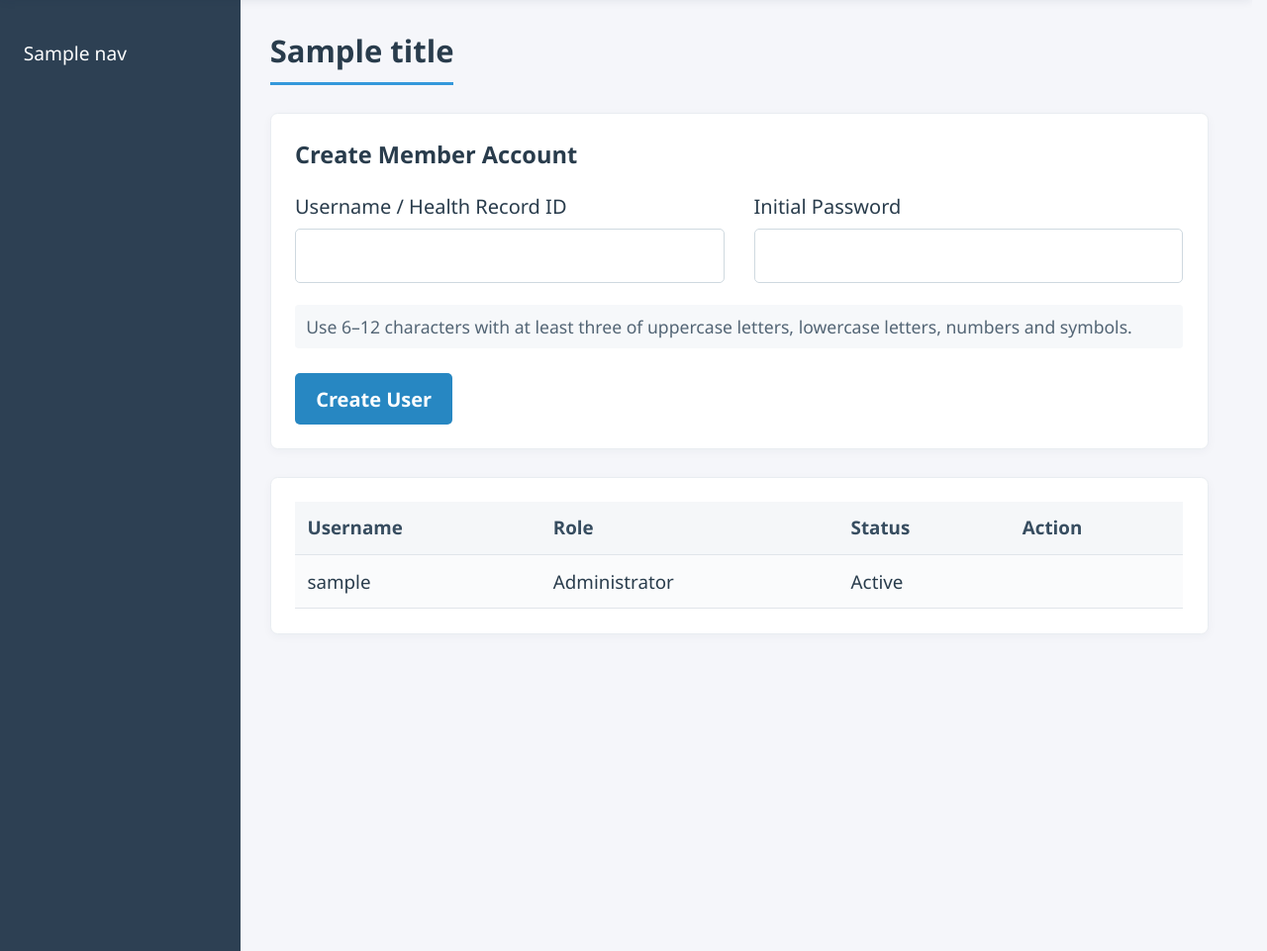
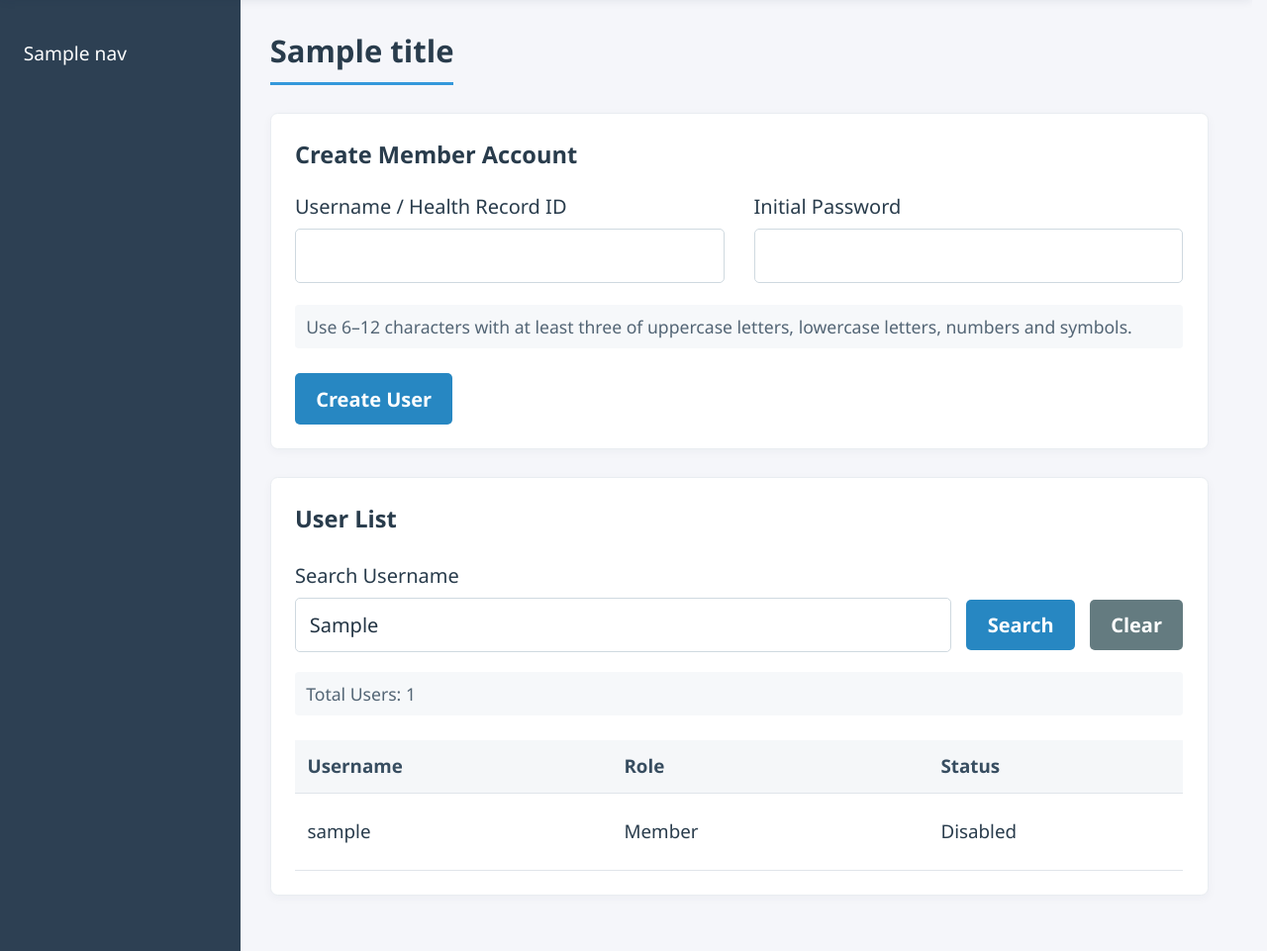
Before and after one commit to ed0ard/Health-Risk-Portal-Prototype, a Django app: template portal/templates/portal/main.html in a window 1280 px wide. Shown: the part 97-1058 px from the top of the page at 99% size. Run offline with Django 4.2, Linux system fonts and the light colour scheme; tables that the repository leaves empty hold one stand-in row (values such as "Sample post"); the template is opened without the code that fills it: values that come from a table or form of the project are taken from there, most other values are stand-ins (such as "Sample title", 1, 10 or a date in 2020).

Commit message:
Updated User Management

```diff
--- a/portal/static/portal/site.css
+++ b/portal/static/portal/site.css
@@ -19,6 +19,9 @@ label{display:block;font-weight:500}label+.hint{margin-top:0}h1,h2,h3,p{margin-t
 @media(max-width:54.6875em){.menu{display:inline-block;background:transparent;font-size:1.25rem;margin-right:0.5rem}.topbar{gap:0.5rem}.tools{width:100%;flex-wrap:wrap}.brand{font-size:1.15rem}.username{margin-left:auto}.shell{display:block}.shell nav{display:none}.shell nav.open{display:block}.grid,.radars{grid-template-columns:1fr}.login-card{padding:1.875rem 1.5625rem}.workspace{padding:1rem}.card{padding:1rem}.tiles{gap:0.5625rem}.tile{margin-bottom:0.75rem}.tabs a{padding:0.5rem}.actions{gap:0.4375rem}}
 @media print{.topbar,nav,.section-title,.filters,.report-head a,.profiles summary{display:none}.shell,.workspace{display:block;padding:0}.report{border:0;box-shadow:none}.report figure,table tr{break-inside:avoid}}
 
+/* Firefox opts out of its native reveal button with textfield, not none.
+   See mozilla/gecko-dev layout/forms/nsTextControlFrame.cpp. */
+.password-wrap input { -moz-appearance:textfield; appearance:textfield }
 .password-wrap input::-ms-reveal { display:none }
 .password-wrap input:placeholder-shown + .eye { visibility:hidden }
 .password-card { margin-inline:auto }
@@ -153,3 +156,18 @@ dialog [data-close]:focus-visible { outline:2px solid var(--blue); outline-offse
 }
 
 .model-option{min-width:0}.model-option-head{display:flex;align-items:center;justify-content:space-between;gap:.5rem}.settings-grid .model-option-head label{margin:0;font-size:.8rem;white-space:nowrap}
+
+.tools button.outline:hover { text-decoration:underline }
+.user-search { margin:0 -.25rem .75rem; padding:.25rem; overflow-x:auto }
+.user-search-controls { display:grid; grid-template-columns:minmax(8rem,1fr) max-content max-content; align-items:center; gap:.75rem; margin-top:.375rem }
+.user-search-controls input[type=search] { min-width:0; margin-top:0 }
+.user-search-controls > button,.user-search-controls > a { white-space:nowrap }
+.user-table { table-layout:fixed; min-width:64rem }
+.user-table col { width:25% }
+.user-table th,.user-table td { text-align:left; vertical-align:middle }
+.user-table td:first-child { overflow-wrap:anywhere }
+.user-actions { display:inline-grid; grid-template-columns:9rem 5rem; align-items:center; gap:.5rem; width:max-content }
+.user-actions > * { margin:0; white-space:nowrap }
+.user-actions button { font-size:1rem; padding:.5625rem .4rem }
+.user-actions form button { width:100% }
+.user-reset label { margin-bottom:.75rem }
--- a/portal/static/portal/site.js
+++ b/portal/static/portal/site.js
@@ -1,6 +1,33 @@
 function initPortal() {
 window.portalController?.abort();
 window.portalController=new AbortController();
+// Navigation reloads the inner workspace, whose scroll position browsers do not restore.
+if (document.querySelector("[data-user-management]")) {
+  const key = "health-user-list-scroll";
+  const workspace = document.querySelector(".workspace");
+  try {
+    const saved = JSON.parse(sessionStorage.getItem(key) || "null");
+    sessionStorage.removeItem(key);
+    if (saved && saved.path === location.pathname && Date.now() - saved.time < 120000) {
+      requestAnimationFrame(() => {
+        if (workspace) workspace.scrollTop = saved.top;
+        else window.scrollTo(0, saved.top);
+      });
+    }
+  } catch (_) { /* Storage may be unavailable; ordinary navigation still works. */ }
+  function rememberScroll(event) {
+    if (event.defaultPrevented || event.metaKey || event.ctrlKey || event.shiftKey || event.altKey) return;
+    try {
+      sessionStorage.setItem(key, JSON.stringify({
+        path:location.pathname, top:workspace ? workspace.scrollTop : window.scrollY, time:Date.now()
+      }));
+    } catch (_) { /* Do not prevent the requested action when storage is disabled. */ }
+  }
+  document.querySelectorAll("form[data-preserve-scroll]").forEach(form =>
+    form.addEventListener("submit", rememberScroll));
+  document.querySelectorAll("a[data-preserve-scroll], [data-user-management] .pager a").forEach(link =>
+    link.addEventListener("click", rememberScroll));
+}
 const settingsTabs = document.querySelectorAll("[data-settings-tab]");
 function selectSettings(name) {
   settingsTabs.forEach(tab => tab.setAttribute("aria-selected", String(tab.dataset.settingsTab === name)));
@@ -10,41 +37,8 @@ function selectSettings(name) {
 settingsTabs.forEach(tab => tab.addEventListener("click",()=>selectSettings(tab.dataset.settingsTab)));
 if (settingsTabs.length) {
   const saved = sessionStorage.getItem("health-settings-tab");
-  selectSettings(["accounts","models","reset"].includes(saved)?saved:"accounts");
+  selectSettings([...settingsTabs].some(tab => tab.dataset.settingsTab === saved)?saved:"accounts");
 }
-const search = document.querySelector(".member-search input");
-if (search) {
-  const names=JSON.parse(document.getElementById("member-names").textContent);
-  const matches=document.getElementById("member-matches");
-  function choose(name) { search.value=name; matches.hidden=true; search.setAttribute("aria-expanded","false"); search.focus(); }
-  function suggest() {
-    matches.replaceChildren();
-    const value=search.value.trim().toLowerCase();
-    if (!value) {matches.hidden=true; search.setAttribute("aria-expanded","false"); return;}
-    names.filter(name=>name.toLowerCase().includes(value)).slice(0,12).forEach((name,index)=>{
-      const option=document.createElement("button");
-      option.type="button"; option.setAttribute("role","option"); option.textContent=name;
-      option.addEventListener("click",()=>choose(name));
-      option.addEventListener("keydown",event=>{
-        if(event.key==="ArrowDown"){event.preventDefault();option.nextElementSibling?.focus();}
-        if(event.key==="ArrowUp"){event.preventDefault();(option.previousElementSibling||search).focus();}
-        if(event.key==="Escape"){matches.hidden=true;search.focus();}
-      });
-      matches.append(option);
-    });
-    matches.hidden=!matches.children.length;
-    search.setAttribute("aria-expanded",String(!matches.hidden));
-  }
-  search.addEventListener("input",suggest);
-  search.addEventListener("keydown",event=>{
-    if(event.key==="ArrowDown"){event.preventDefault();matches.querySelector("button")?.focus();}
-    if(event.key==="Escape"){matches.hidden=true;search.setAttribute("aria-expanded","false");}
-  });
-  document.addEventListener("pointerdown",event=>{
-    if(!search.parentElement.contains(event.target)){matches.hidden=true;search.setAttribute("aria-expanded","false");}
-  },{signal:window.portalController.signal});
-}
-
 const menu = document.querySelector(".menu");
 menu?.addEventListener("click", () => {
   const open = document.querySelector("#navigation").classList.toggle("open");
@@ -62,11 +56,11 @@ language?.addEventListener("submit", async event => {
   language.dataset.busy = "true";
   const previous = language.dataset.language;
   language.dataset.language = choice.value;
-  const fields = [...document.querySelectorAll("input,select,textarea")].filter(field =>
-    field.name && field.name !== "csrfmiddlewaretoken" && !field.closest(".language"));
-  const saved = fields.map(field => ({
-    name:field.name, type:field.type, value:field.value, checked:field.checked
-  }));
+  // Preserve editable values by form and field position, never overwrite hidden actions.
+  const saved = [...document.forms].map(form => [...form.elements].map(field =>
+    field.matches("input:not([type=hidden]),select,textarea") && !form.matches(".language")
+      ? {value:field.value, checked:field.checked} : null));
+  const successOpen = !!document.querySelector("[data-success][open]");
   const workspace = document.querySelector(".workspace");
   const scroll = workspace?.scrollTop || window.scrollY;
   const anchor = workspace && [...workspace.querySelectorAll("section,h3,figure")].find(node =>
@@ -83,14 +77,15 @@ language?.addEventListener("submit", async event => {
     document.documentElement.lang = translated.documentElement.lang;
     Object.values(window.Chart?.instances || {}).forEach(chart => chart.destroy());
     document.body.replaceWith(translated.body);
-    for (const state of saved) {
-      const matches = [...document.getElementsByName(state.name)];
-      for (const field of matches) {
-        if (state.type === "radio" || state.type === "checkbox") {
-          if (field.value === state.value) field.checked = state.checked;
-        } else field.value = state.value;
-      }
-    }
+    if (!successOpen) document.querySelectorAll("[data-success]").forEach(dialog => dialog.remove());
+    [...document.forms].forEach((form, formIndex) => {
+      [...form.elements].forEach((field, fieldIndex) => {
+        const state = saved[formIndex]?.[fieldIndex];
+        if (!state || field.type === "hidden") return;
+        if (field.type === "radio" || field.type === "checkbox") field.checked = state.checked;
+        else field.value = state.value;
+      });
+    });
     initPortal();
     for (const script of document.body.querySelectorAll("script[src]")) {
       const fresh = document.createElement("script");
@@ -131,7 +126,10 @@ document.querySelectorAll("[data-dialog]").forEach(button => {
 document.querySelectorAll("[data-close]").forEach(button => {
   button.addEventListener("click", () => button.closest("dialog").close());
 });
-document.querySelector("[data-success]")?.showModal();
+document.querySelectorAll("[data-success]").forEach(dialog => {
+  dialog.addEventListener("close", () => dialog.remove(), {once:true});
+  dialog.showModal();
+});
 document.querySelector("[data-training]")?.addEventListener("submit", async event => {
   event.preventDefault();
   const form = event.currentTarget;
--- a/portal/templates/portal/account.html
+++ b/portal/templates/portal/account.html
@@ -1,3 +1,3 @@
 {% load portal_ui %}{% if page == 'password' %}<form class="card narrow password-card" method="post">{% csrf_token %}<label>{% t "Current Password" "旧密码" %}<input type="password" name="old" autocomplete="current-password" required></label><label>{% t "New Password" "新密码" %}<input type="password" name="new" autocomplete="new-password" required></label><label>{% t "Confirm New Password" "确认新密码" %}<input type="password" name="confirm" autocomplete="new-password" required></label><p class="hint">{% include "portal/password_hint.html" %}</p><button class="green">{% t "Save Password" "保存密码" %}</button></form>
 {% elif page == 'settings' %}{% include "portal/settings.html" %}
-{% else %}<section class="card"><h2>{% t "Create Member Account" "新增普通用户" %}</h2><form method="post">{% csrf_token %}<div class="grid"><label>{% t "Username / Health Record ID" "用户名／健康档案编号" %}<input name="username" required maxlength="150"></label><label>{% t "Initial Password" "初始密码" %}<input type="password" name="password" autocomplete="new-password" required></label></div><p class="hint">{% include "portal/password_hint.html" %}</p><button class="primary">{% t "Create User" "创建用户" %}</button></form></section><section class="card scroll"><table><tr><th>{% t "Username" "用户名" %}</th><th>{% t "Role" "角色" %}</th><th>{% t "Status" "状态" %}</th><th>{% t "Action" "操作" %}</th></tr>{% for account in accounts %}<tr><td>{{ account.username }}</td><td>{% if account.is_staff %}{% t "Administrator" "管理员" %}{% else %}{% t "Member" "普通用户" %}{% endif %}</td><td>{% if account.is_active %}{% t "Active" "已启用" %}{% else %}{% t "Disabled" "已停用" %}{% endif %}</td><td>{% if not account.is_staff %}<form method="post">{% csrf_token %}<input type="hidden" name="username" value="{{ account.username }}"><button class="secondary small" name="action" value="toggle">{% if account.is_active %}{% t "Disable" "停用" %}{% else %}{% t "Enable" "启用" %}{% endif %}</button></form>{% endif %}</td></tr>{% endfor %}</table></section>{% endif %}
+{% else %}{% include "portal/users.html" %}{% endif %}
--- a/portal/templates/portal/layout.html
+++ b/portal/templates/portal/layout.html
@@ -2,5 +2,5 @@
 <!doctype html>
 <html lang="{% if lang == 'zh' %}zh-CN{% else %}en{% endif %}">
 <head><meta charset="utf-8"><meta name="viewport" content="width=device-width,initial-scale=1"><title>{% block title %}{% t "Health Management" "健康管理系统" %}{% endblock %}</title>
-<link rel="stylesheet" href="{% static 'portal/site.css' %}"><script defer src="{% static 'portal/site.js' %}"></script></head>
+<link rel="stylesheet" href="{% static 'portal/site.css' %}?v=20261122-6"><script defer src="{% static 'portal/site.js' %}?v=20261122-3"></script></head>
 <body class="{% block bodyclass %}{% endblock %}">{% block body %}{% endblock %}</body></html>
--- a/portal/templates/portal/pager.html
+++ b/portal/templates/portal/pager.html
@@ -1 +1 @@
-{% load portal_ui %}{% if pager.has_other_pages %}<div class="pager">{% if pager.has_previous %}<a href="?p={{ pager.previous_page_number }}&amp;kind={{ kind }}&amp;subject={{ subject|urlencode }}&amp;{{ log_query }}">{% t "Previous" "上一页" %}</a>{% endif %} {{ pager.number }} / {{ pager.paginator.num_pages }} {% if pager.has_next %}<a href="?p={{ pager.next_page_number }}&amp;kind={{ kind }}&amp;subject={{ subject|urlencode }}&amp;{{ log_query }}">{% t "Next" "下一页" %}</a>{% endif %}</div>{% endif %}
+{% load portal_ui %}{% if pager.has_other_pages %}<div class="pager">{% if pager.has_previous %}<a href="?p={{ pager.previous_page_number }}&amp;{% if page_query %}{{ page_query }}{% else %}kind={{ kind }}&amp;subject={{ subject|urlencode }}&amp;{{ log_query }}{% endif %}">{% t "Previous" "上一页" %}</a>{% endif %} {{ pager.number }} / {{ pager.paginator.num_pages }} {% if pager.has_next %}<a href="?p={{ pager.next_page_number }}&amp;{% if page_query %}{{ page_query }}{% else %}kind={{ kind }}&amp;subject={{ subject|urlencode }}&amp;{{ log_query }}{% endif %}">{% t "Next" "下一页" %}</a>{% endif %}</div>{% endif %}
--- a/portal/templates/portal/settings.html
+++ b/portal/templates/portal/settings.html
@@ -2,7 +2,7 @@
 <div class="tabs settings-tabs" role="tablist">
 <button type="button" role="tab" aria-selected="true" data-settings-tab="accounts">{% t "Account Settings" "账号设置" %}</button>
 <button type="button" role="tab" aria-selected="false" data-settings-tab="models">{% t "Model Settings" "模型设置" %}</button>
-<button type="button" role="tab" aria-selected="false" data-settings-tab="reset">{% t "Reset User Password" "重置普通用户密码" %}</button></div>
+</div>
 <div class="settings-grid">
 
 <form class="card" method="post" data-settings-panel="accounts">{% csrf_token %}<input type="hidden" name="section" value="accounts"><h2>{% t "Account Policy" "账号设置" %}</h2>
@@ -12,6 +12,5 @@
 <form class="card" method="post" data-settings-panel="models" hidden>{% csrf_token %}<input type="hidden" name="section" value="models"><input type="hidden" name="toggle_models" value="1"><h2>{% t "Model Configuration" "模型设置" %}</h2>
 {% for model in model_choices %}<div class="model-option"><span class="model-option-head"><span>{{ model.label }}</span><label class="inline"><input name="enabled_{{ model.key }}" type="checkbox" {% if model.enabled %}checked{% endif %}>{% t "Enabled" "启用" %}</label></span><select aria-label="{{ model.label }}" name="{{ model.key }}"><option value="latest" {% if model.selected == 'latest' %}selected{% endif %}>{% t "Latest Model" "最新模型" %}</option>{% for fit in model.fits %}<option value="{{ fit.pk }}" {% if model.selected == fit.pk|stringformat:'s' %}selected{% endif %}>#{{ fit.pk }} - {{ fit.created|local_stamp }}</option>{% endfor %}</select></div>{% endfor %}
 <label>{% t "Default Training Start" "默认训练开始日期" %}<input type="date" name="start" value="{{ options.training_start|date:'Y-m-d' }}" required></label><label class="inline"><input type="checkbox" name="validate" {% if options.training_validate %}checked{% endif %}>{% t "Enable Cross-validation by Default" "默认启用交叉验证" %}</label><button class="primary">{% t "Save Model Settings" "保存模型设置" %}</button></form>
-<form class="card" method="post" data-settings-panel="reset" hidden>{% csrf_token %}<input type="hidden" name="section" value="reset"><h2>{% t "Reset User Password" "重置普通用户密码" %}</h2><label>{% t "User" "用户" %}<span class="member-search"><input name="username" type="search" role="combobox" aria-autocomplete="list" aria-expanded="false" aria-controls="member-matches" placeholder="{% t 'Search Username' '搜索用户名' %}" autocomplete="off" required><span id="member-matches" class="member-matches" role="listbox" hidden></span></span>{{ member_names|json_script:"member-names" }}</label><label>{% t "New Password" "新密码" %}<input type="password" name="password" autocomplete="new-password" required></label><p class="hint">{% include "portal/password_hint.html" %}</p><button class="primary">{% t "Reset Password and Unlock" "重置密码并解锁" %}</button></form>
 
 </div>
--- a/portal/templates/portal/training.html
+++ b/portal/templates/portal/training.html
@@ -13,4 +13,3 @@
 <dt>{% t "Saved Model" "模型保存位置" %}</dt><dd>{% if fit.artifact.path %}{{ fit.artifact.path }}{% else %}{{ model_storage }} / #{{ fit.pk }}{% endif %}</dd>
 {% if model == 'age' %}<dt>{% t "Explained Variance" "解释方差比例" %}</dt><dd>{% for n in fit.artifact.variance %}{{ n|floatformat:3 }} {% endfor %}</dd>{% endif %}</dl></div>
 {% empty %}<p>{% t "No saved runs for this model." "此模型暂无训练记录。" %}</p>{% endfor %}</section>
-{% if completed %}<dialog data-success><h2>{% t "Training Completed" "训练完成" %}</h2><p>{% t "The model was saved successfully." "模型已成功保存。" %}</p><button class="primary" type="button" data-close>{% t "OK" "确定" %}</button></dialog>{% endif %}
--- /dev/null
+++ b/portal/templates/portal/users.html
@@ -0,0 +1,42 @@
+{% load portal_ui %}
+<section class="card">
+  <h2>{% t "Create Member Account" "新增普通用户" %}</h2>
+  <form method="post">{% csrf_token %}<input type="hidden" name="action" value="create">
+    <div class="grid"><label>{% t "Username / Health Record ID" "用户名／健康档案编号" %}<input name="username" required maxlength="150"></label><label>{% t "Initial Password" "初始密码" %}<input type="password" name="password" autocomplete="new-password" required></label></div>
+    <p class="hint">{% include "portal/password_hint.html" %}</p><button class="primary">{% t "Create User" "创建用户" %}</button>
+  </form>
+</section>
+<section class="card" data-user-management>
+  <h2>{% t "User List" "用户列表" %}</h2>
+  <form method="get" class="user-search" data-preserve-scroll>
+    <label for="user-search-input">{% t "Search Username" "搜索用户名" %}</label>
+    <div class="user-search-controls">
+      <input id="user-search-input" type="search" name="q" value="{{ user_search }}" placeholder="{% t 'Enter all or part of a username' '输入完整或部分用户名' %}">
+      <button class="primary">{% t "Search" "搜索" %}</button><a class="secondary" data-preserve-scroll href="{% url 'portal' 'users' %}">{% t "Clear" "清除" %}</a>
+    </div>
+  </form>
+  <p class="hint">{% t "Total Users" "用户总数" %}: {{ pager.paginator.count }}</p>
+  <div class="scroll"><table class="user-table">
+    <colgroup><col><col><col><col></colgroup>
+    <thead><tr><th>{% t "Username" "用户名" %}</th><th>{% t "Role" "角色" %}</th><th>{% t "Status" "状态" %}</th><th>{% t "Action" "操作" %}</th></tr></thead>
+    <tbody>{% for account in accounts %}<tr>
+      <td>{{ account.username }}</td><td>{% if account.is_staff or account.is_superuser %}{% t "Administrator" "管理员" %}{% else %}{% t "Member" "普通用户" %}{% endif %}</td>
+      <td>{% if account.is_active %}{% t "Active" "已启用" %}{% else %}{% t "Disabled" "已停用" %}{% endif %}</td>
+      <td>{% if not account.is_staff and not account.is_superuser %}<div class="user-actions">
+        <button type="button" class="primary small" data-dialog="reset-user-{{ account.pk }}">{% t "Reset Password" "重置密码" %}</button>
+        <form method="post" data-preserve-scroll>{% csrf_token %}<input type="hidden" name="username" value="{{ account.username }}"><button class="secondary small" name="action" value="toggle">{% if account.is_active %}{% t "Disable" "停用" %}{% else %}{% t "Enable" "启用" %}{% endif %}</button></form>
+      </div>{% endif %}</td>
+    </tr>{% empty %}<tr><td colspan="4">{% t "No matching users." "没有匹配的用户。" %}</td></tr>{% endfor %}</tbody>
+  </table></div>
+  {% include "portal/pager.html" with page_query=user_query %}
+</section>
+{% for account in accounts %}{% if not account.is_staff and not account.is_superuser %}
+<dialog id="reset-user-{{ account.pk }}" class="user-reset" aria-labelledby="reset-title-{{ account.pk }}">
+  <h2 id="reset-title-{{ account.pk }}">{% t "Reset User Password" "重置普通用户密码" %}</h2><p>{{ account.username }}</p>
+  <form method="post">{% csrf_token %}<input type="hidden" name="action" value="reset"><input type="hidden" name="username" value="{{ account.username }}">
+    <label>{% t "New Password" "新密码" %}<input type="password" name="password" autocomplete="new-password" required></label>
+    <p class="hint">{% include "portal/password_hint.html" %}</p>
+    <div class="actions"><button type="button" class="secondary" data-close>{% t "Cancel" "取消" %}</button><button class="primary">{% t "Reset Password and Unlock" "重置密码并解锁" %}</button></div>
+  </form>
+</dialog>
+{% endif %}{% endfor %}
```
Also changed, not shown: portal/preferences.py (+1 -13 lines), portal/tests.py (+51 -1 lines), portal/views.py (+27 -5 lines).
